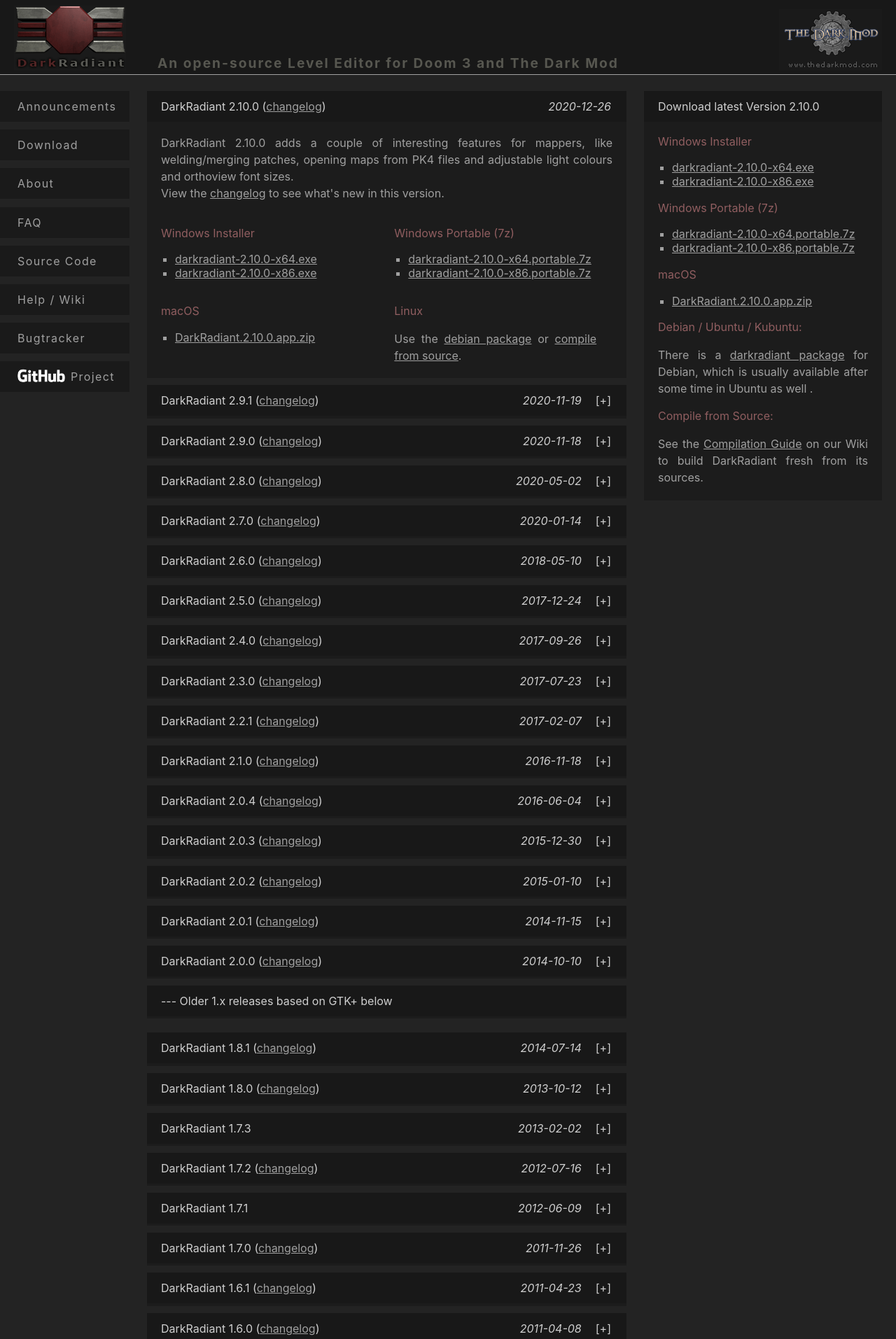
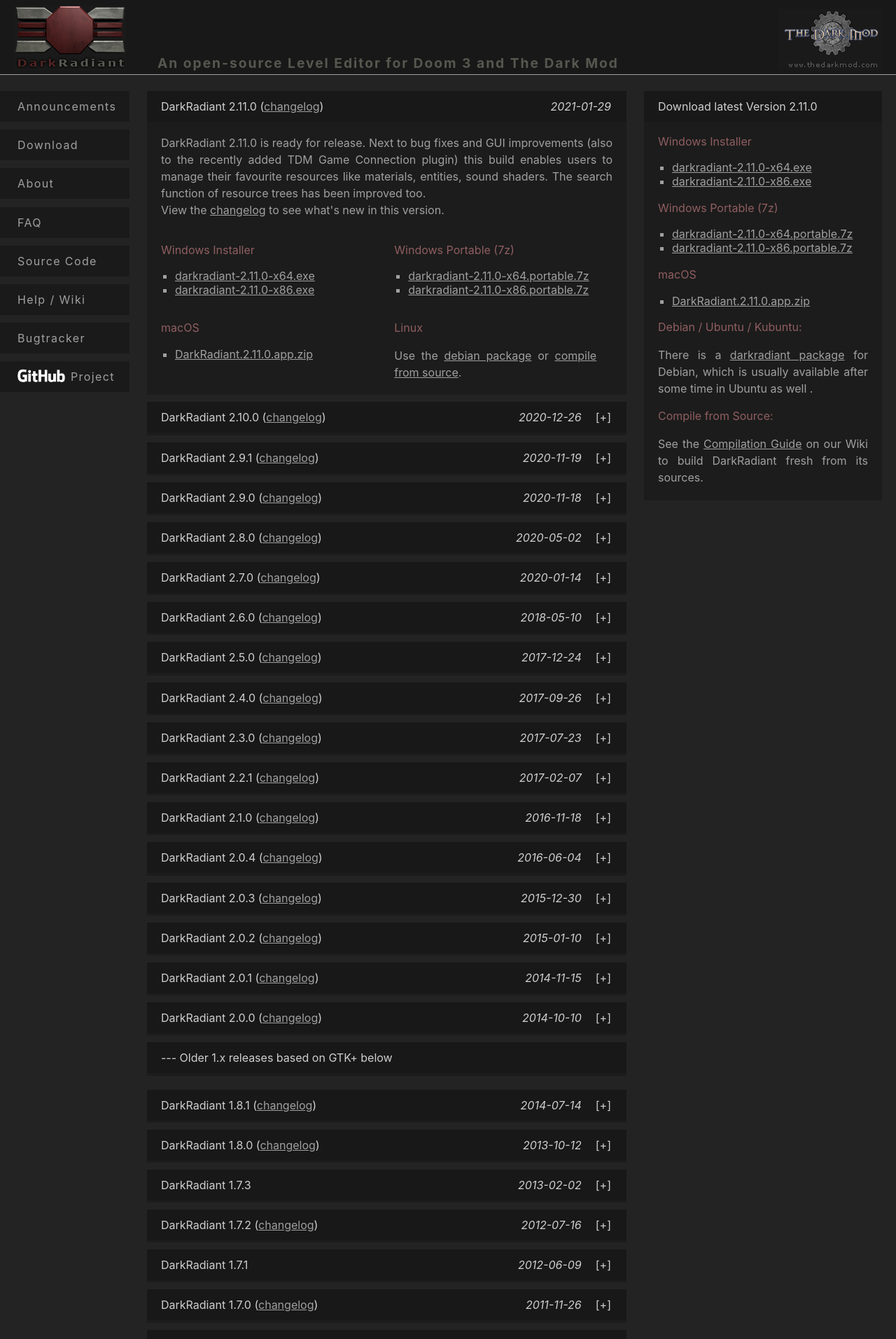
Before and after one commit to codereader/codereader.github.io, a Jekyll site: the page built from download.md, in a window 1280 px wide. Shown: the top 1913 px of the page at 70% size. Built offline with Jekyll 4.4.1, drawn with Linux system fonts in a browser that asks for light colours.

Commit message:
2.11.0 release

```diff
--- a/_config.yml
+++ b/_config.yml
@@ -20,7 +20,7 @@ description: > # this means to ignore newlines until "baseurl:"
 baseurl: "" # the subpath of your site, e.g. /blog
 url: "" # the base hostname & protocol for your site, e.g. http://example.com
 github_username:  codereader
-dr_latest_ver: 2.10.0
+dr_latest_ver: 2.11.0
 
 # Build settings
 markdown: kramdown
--- a/css/std.scss
+++ b/css/std.scss
@@ -35,6 +35,11 @@ a { color: $textcolor; text-decoration: underline; }
 a:link { color: $textcolor; text-decoration: underline;}
 a:active { color: $textcolor; text-decoration: underline;}
 a:hover { color: $textcolor_hoverlink; text-decoration: underline;}
+
+img.screenshot
+{
+	border: 1px solid $textcolor;
+}
 
 #contentarea
 {
--- a/download.md
+++ b/download.md
@@ -44,6 +44,31 @@ title: DarkRadiant Downloads
 </script>
 
 <div class="section download latest">
+  <h2>
+    <span class="">DarkRadiant 2.11.0</span>
+    <span class="date">2021-01-29</span>
+    <span class="changelog">({% include bugtracker_changelog_link.md version=94 %})</span>
+  </h2>
+  <p>DarkRadiant 2.11.0 is ready for release. Next to bug fixes and GUI improvements (also to the recently added TDM Game Connection plugin) this build enables users to manage their favourite resources like materials, entities, sound shaders. The search function of resource trees has been improved too.
+  <br />
+  View the {% include bugtracker_changelog_link.md version=94 %} to see what's new in this version.</p>
+  <div class="col1">
+    {% include download-github-win.md ver='2.11.0' %}
+  </div>
+  <div class="col2">
+    {% include download-github-win-portable.md ver='2.11.0' %}
+  </div>
+  <div class="col1">
+    <h3>macOS</h3>
+    <p><ul><li><a href="https://github.com/codereader/DarkRadiant/releases/download/2.11.0/DarkRadiant.2.11.0.app.zip">DarkRadiant.2.11.0.app.zip</a></li></ul></p>
+  </div>
+  <div class="col2">
+    <h3>Linux</h3>
+    <p>Use the <a href="https://packages.debian.org/sid/darkradiant">debian package</a> or <a href="source.html">compile from source</a>.</p>
+  </div>
+</div>
+
+<div class="section download">
   <h2>
     <span class="">DarkRadiant 2.10.0</span>
     <span class="date">2020-12-26</span>
```
Also changed, not shown: index.md (+11 -0 lines), images/screenshots/favourites_mockup.gif (added), images/screenshots/filtering.gif (added).
